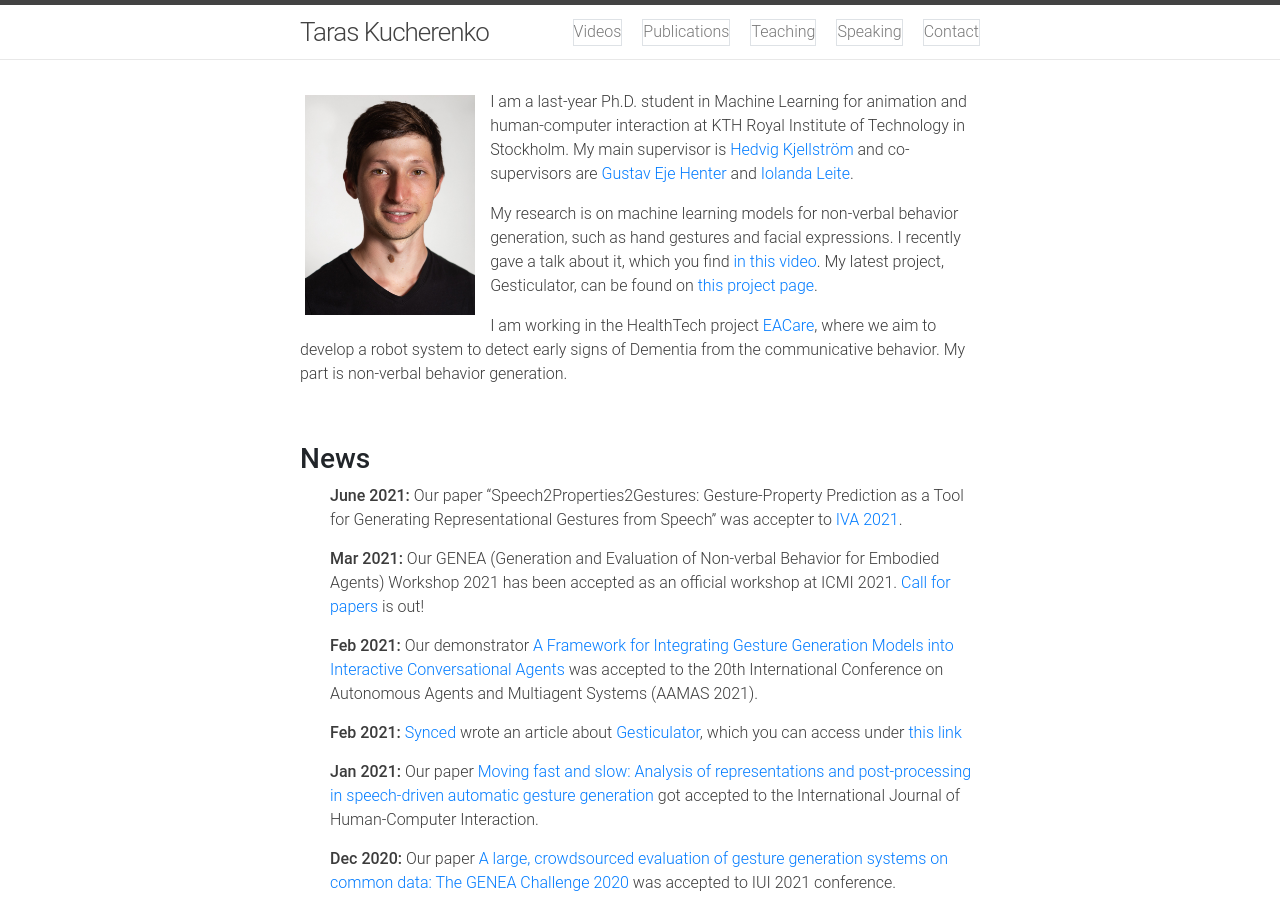
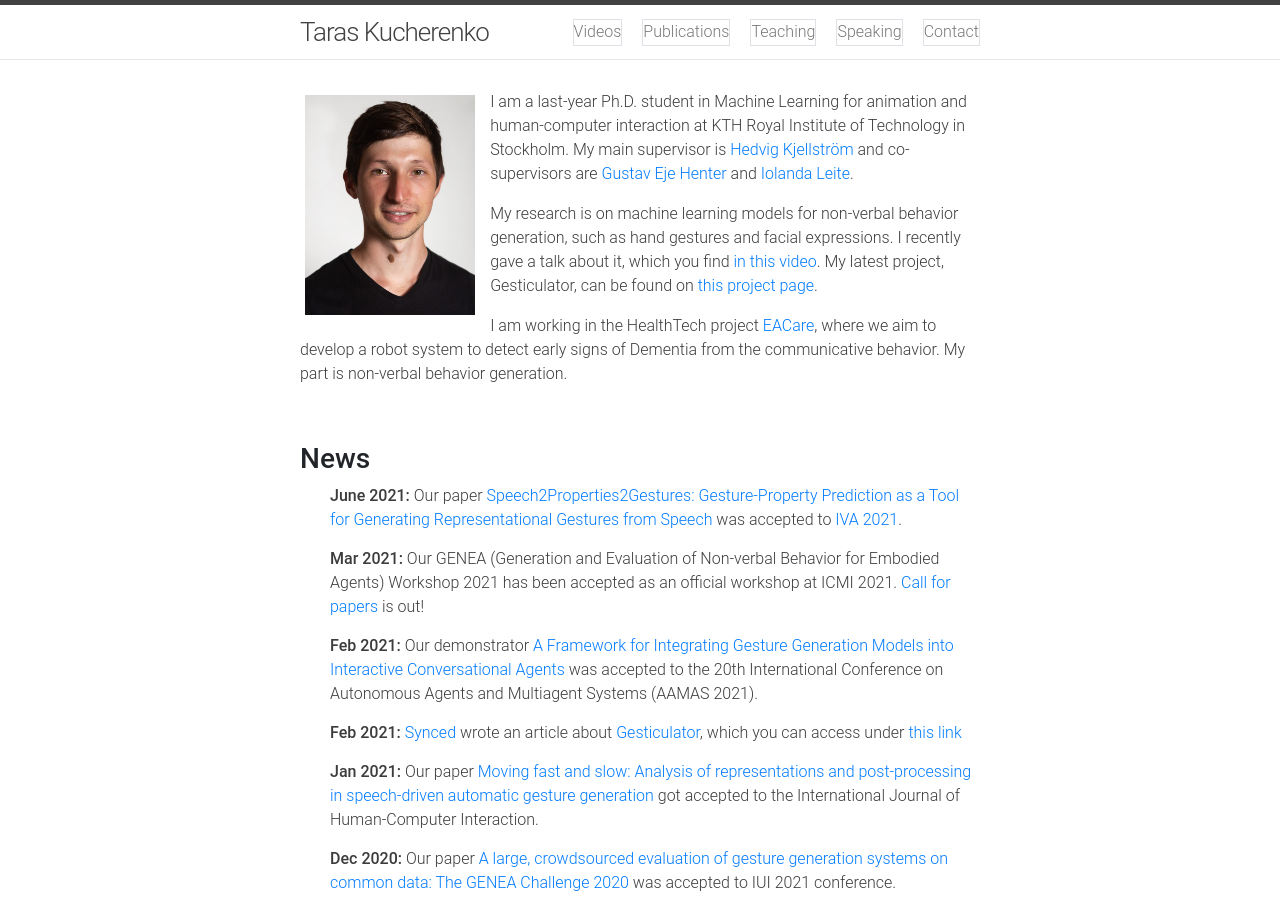
Before and after one commit to Svito-zar/Svito-zar.github.io, a Jekyll site: the page built from index.md, in a window 1280 px wide and 900 px high. Built offline with Jekyll 4.4.1, drawn with Linux system fonts in a browser that asks for light colours; nearby versions of some CDN libraries.

Commit message:
Add IVA'21 paper

```diff
--- a/index.md
+++ b/index.md
@@ -25,7 +25,7 @@ I am working in the HealthTech project [EACare](http://www.csc.kth.se/cvap/EACar
 
 <br>
 ### **News**
-* <strong>June 2021:</strong> Our paper "Speech2Properties2Gestures: Gesture-Property Prediction as a Tool for Generating Representational Gestures from Speech" was accepter to [IVA 2021](https://sites.google.com/view/iva2021/).
+* <strong>June 2021:</strong> Our paper [Speech2Properties2Gestures: Gesture-Property Prediction as a Tool for Generating Representational Gestures from Speech](https://arxiv.org/abs/2106.14736) was accepted to [IVA 2021](https://sites.google.com/view/iva2021/).
 * <strong>Mar 2021:</strong> Our GENEA (Generation and Evaluation of Non-verbal Behavior for Embodied Agents) Workshop 2021 has been accepted as an official workshop at ICMI 2021. [Call for papers](https://genea-workshop.github.io/2021/#call-for-papers) is out!
 * <strong>Feb 2021:</strong> Our demonstrator [A Framework for Integrating Gesture Generation Models into Interactive Conversational Agents](http://www.ifaamas.org/Proceedings/aamas2021/pdfs/p1779.pdf) was accepted to the 20th International Conference on Autonomous Agents and Multiagent Systems (AAMAS 2021).
 * <strong>Feb 2021:</strong> [Synced](https://syncedreview.com/) wrote an article about [Gesticulator](https://svito-zar.github.io/gesticulator/), which you can access under [this link](https://syncedreview.com/2021/02/10/icmi-2020-best-paper-gesticulator-a-framework-for-semantically-aware-speech-driven-gesture-generation/)
```
Also changed, not shown: _pages/publications.md (+4 -0 lines).
